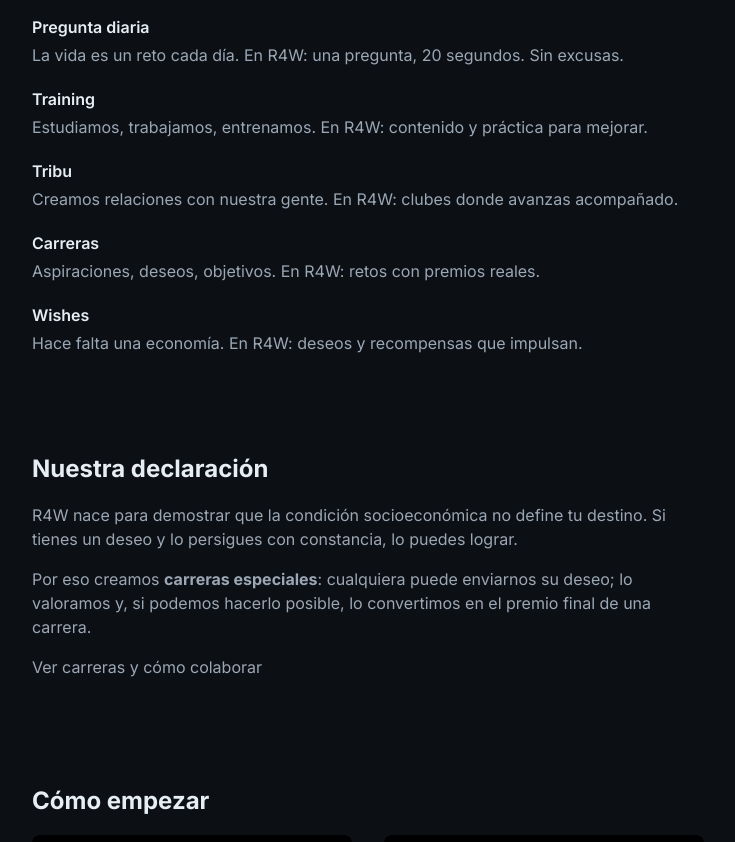
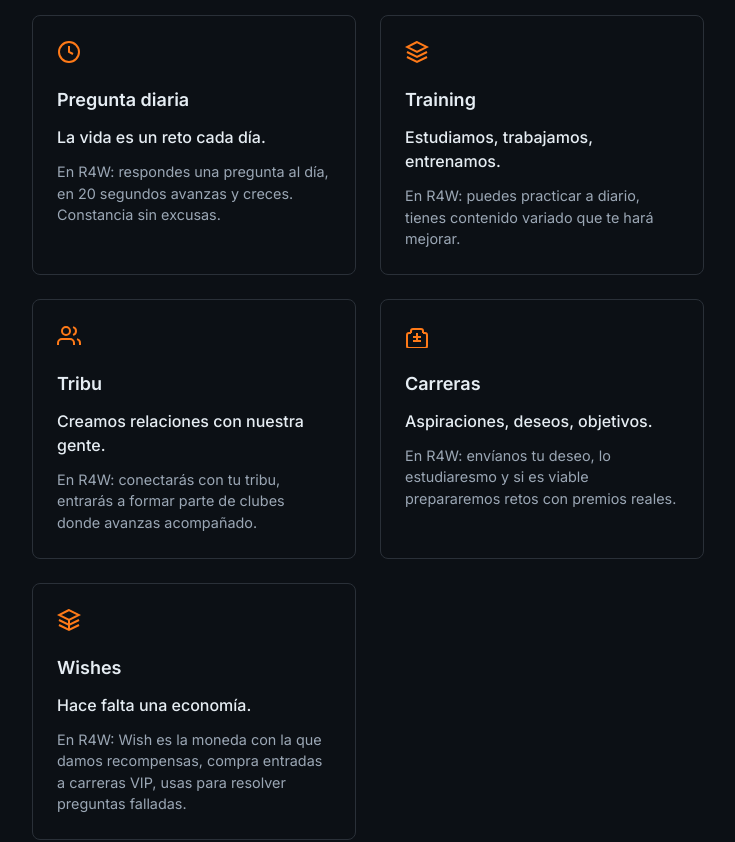
Before and after one commit to sfesquinas/run4wishweb, a Next.js app: page / in a window 1280 px wide. Shown: the part 1080-1922 px from the top of the page, without its empty margins (272-1007 px from the left). Built offline with nearby package versions, Linux system fonts and the light colour scheme.

Commit message:
Así es R4W

```diff
--- /dev/null
+++ b/app/components/FeatureGrid.tsx
@@ -0,0 +1,99 @@
+export default function FeatureGrid() {
+  const features = [
+    {
+      icon: (
+        <svg width="24" height="24" viewBox="0 0 24 24" fill="none" stroke="currentColor" strokeWidth="2">
+          <circle cx="12" cy="12" r="10" />
+          <path d="M12 6v6l4 2" />
+        </svg>
+      ),
+      title: "Pregunta diaria",
+      benefit: "La vida es un reto cada día.",
+      how: "En R4W: respondes una pregunta al día, en 20 segundos avanzas y creces. Constancia sin excusas.",
+    },
+    {
+      icon: (
+        <svg width="24" height="24" viewBox="0 0 24 24" fill="none" stroke="currentColor" strokeWidth="2">
+          <path d="M12 2L2 7l10 5 10-5-10-5z" />
+          <path d="M2 17l10 5 10-5M2 12l10 5 10-5" />
+        </svg>
+      ),
+      title: "Training",
+      benefit: "Estudiamos, trabajamos, entrenamos.",
+      how: "En R4W: puedes practicar a diario, tienes contenido variado que te hará mejorar.",
+    },
+    {
+      icon: (
+        <svg width="24" height="24" viewBox="0 0 24 24" fill="none" stroke="currentColor" strokeWidth="2">
+          <path d="M17 21v-2a4 4 0 0 0-4-4H5a4 4 0 0 0-4 4v2" />
+          <circle cx="9" cy="7" r="4" />
+          <path d="M23 21v-2a4 4 0 0 0-3-3.87M16 3.13a4 4 0 0 1 0 7.75" />
+        </svg>
+      ),
+      title: "Tribu",
+      benefit: "Creamos relaciones con nuestra gente.",
+      how: "En R4W: conectarás con tu tribu, entrarás a formar parte de clubes donde avanzas acompañado.",
+    },
+    {
+      icon: (
+        <svg width="24" height="24" viewBox="0 0 24 24" fill="none" stroke="currentColor" strokeWidth="2">
+          <path d="M6 9H4a2 2 0 0 0-2 2v11a2 2 0 0 0 2 2h16a2 2 0 0 0 2-2V11a2 2 0 0 0-2-2h-2" />
+          <path d="M6 9V7a2 2 0 0 1 2-2h8a2 2 0 0 1 2 2v2" />
+          <path d="M8 13h8M8 17h8M12 9v8" />
+        </svg>
+      ),
+      title: "Carreras",
+      benefit: "Aspiraciones, deseos, objetivos.",
+      how: "En R4W: envíanos tu deseo, lo estudiaresmo y si es viable prepararemos retos con premios reales.",
+    },
+    {
+      icon: (
+        <svg width="24" height="24" viewBox="0 0 24 24" fill="none" stroke="currentColor" strokeWidth="2">
+          <path d="M12 2L2 7l10 5 10-5-10-5z" />
+          <path d="M2 17l10 5 10-5M2 12l10 5 10-5" />
+          <path d="M12 22V12" />
+        </svg>
+      ),
+      title: "Wishes",
+      benefit: "Hace falta una economía.",
+      how: "En R4W: Wish es la moneda con la que damos recompensas, compra entradas a carreras VIP, usas para resolver preguntas falladas.",
+    },
+  ];
+
+  return (
+    <div className="feature-grid">
+      {features.map((feature) => (
+        <div
+          key={feature.title}
+          style={{
+            padding: "1.5rem",
+            border: "1px solid var(--border)",
+            borderRadius: 8,
+            display: "flex",
+            flexDirection: "column",
+            gap: "0.75rem",
+          }}
+        >
+          <div
+            style={{
+              color: "var(--accent)",
+              width: "fit-content",
+              marginBottom: "0.25rem",
+            }}
+          >
+            {feature.icon}
+          </div>
+          <h3 style={{ margin: 0, color: "var(--text)", fontSize: "1.125rem", fontWeight: 600 }}>
+            {feature.title}
+          </h3>
+          <p style={{ margin: 0, color: "var(--text)", fontWeight: 500 }}>
+            {feature.benefit}
+          </p>
+          <p style={{ margin: 0, color: "var(--text-muted)", fontSize: "0.9rem" }}>
+            {feature.how}
+          </p>
+        </div>
+      ))}
+    </div>
+  );
+}
--- a/app/globals.css
+++ b/app/globals.css
@@ -164,3 +164,15 @@
   border-top: 1px solid var(--border);
   margin: 2rem 0;
 }
+
+.feature-grid {
+  display: grid;
+  grid-template-columns: 1fr;
+  gap: 1.5rem;
+}
+
+@media (min-width: 768px) {
+  .feature-grid {
+    grid-template-columns: repeat(2, 1fr);
+  }
+}
--- a/app/page.tsx
+++ b/app/page.tsx
@@ -1,6 +1,7 @@
 import Link from "next/link";
 import Image from "next/image";
 import type { Metadata } from "next";
+import FeatureGrid from "./components/FeatureGrid";
 
 const title = "Run4Wish | Convierte la constancia en deseos cumplidos";
 const description =
@@ -70,51 +71,7 @@
           La vida tiene retos, preparación, gente, aspiraciones y economía. R4W
           los traduce en sistema.
         </p>
-        <dl style={{ display: "grid", gap: "1.25rem" }}>
-          <div>
-            <dt style={{ fontWeight: 600, color: "var(--text)", marginBottom: "0.25rem" }}>
-              Pregunta diaria
-            </dt>
-            <dd style={{ margin: 0, color: "var(--text-muted)" }}>
-              La vida es un reto cada día. En R4W: una pregunta, 20 segundos.
-              Sin excusas.
-            </dd>
-          </div>
-          <div>
-            <dt style={{ fontWeight: 600, color: "var(--text)", marginBottom: "0.25rem" }}>
-              Training
-            </dt>
-            <dd style={{ margin: 0, color: "var(--text-muted)" }}>
-              Estudiamos, trabajamos, entrenamos. En R4W: contenido y práctica
-              para mejorar.
-            </dd>
-          </div>
-          <div>
-            <dt style={{ fontWeight: 600, color: "var(--text)", marginBottom: "0.25rem" }}>
-              Tribu
-            </dt>
-            <dd style={{ margin: 0, color: "var(--text-muted)" }}>
-              Creamos relaciones con nuestra gente. En R4W: clubes donde avanzas
-              acompañado.
-            </dd>
-          </div>
-          <div>
-            <dt style={{ fontWeight: 600, color: "var(--text)", marginBottom: "0.25rem" }}>
-              Carreras
-            </dt>
-            <dd style={{ margin: 0, color: "var(--text-muted)" }}>
-              Aspiraciones, deseos, objetivos. En R4W: retos con premios reales.
-            </dd>
-          </div>
-          <div>
-            <dt style={{ fontWeight: 600, color: "var(--text)", marginBottom: "0.25rem" }}>
-              Wishes
-            </dt>
-            <dd style={{ margin: 0, color: "var(--text-muted)" }}>
-              Hace falta una economía. En R4W: deseos y recompensas que impulsan.
-            </dd>
-          </div>
-        </dl>
+        <FeatureGrid />
       </section>
 
       {/* Declaración */}
```
